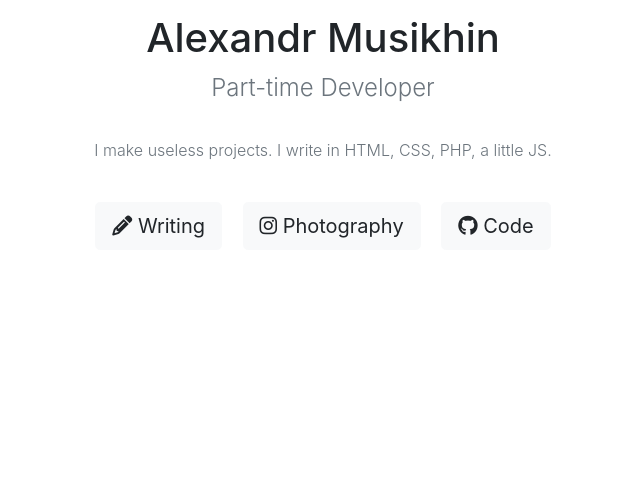
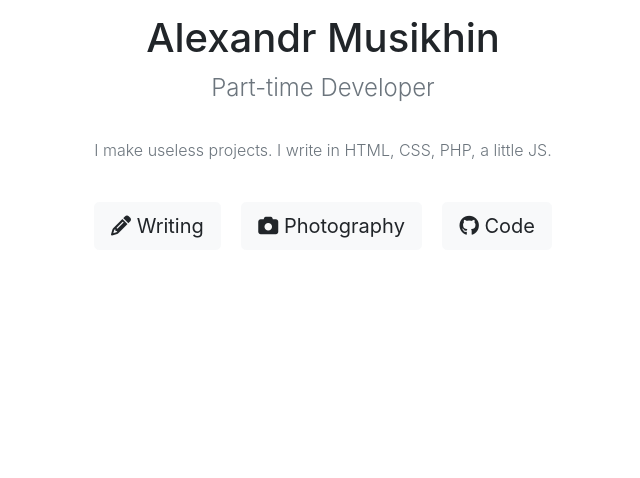
Before and after one commit to tophackr/tophackr.github.io, a Jekyll site: the page built from index.md, in a window 1280 px wide. Shown: the part 422-900 px from the top of the page, without its empty margins (302-942 px from the left). Built offline with Jekyll 4.4.1, drawn with Linux system fonts in a browser that asks for light colours; nearby versions of some CDN libraries.

Commit message:
changed photography url

```diff
--- a/index.md
+++ b/index.md
@@ -12,8 +12,8 @@ layout: default
             <i class="fas fa-pencil-alt"></i>
             Writing
         </a>
-        <a class="btn btn-light btn-lg" href="https://instagram.com/tophackr/">
-            <i class="fab fa-instagram"></i>
+        <a class="btn btn-light btn-lg" href="https://unsplash.com/@tophackr">
+            <i class="fas fa-camera"></i>
             Photography
         </a>
         <a class="btn btn-light btn-lg" href="https://github.com/tophackr">
```
